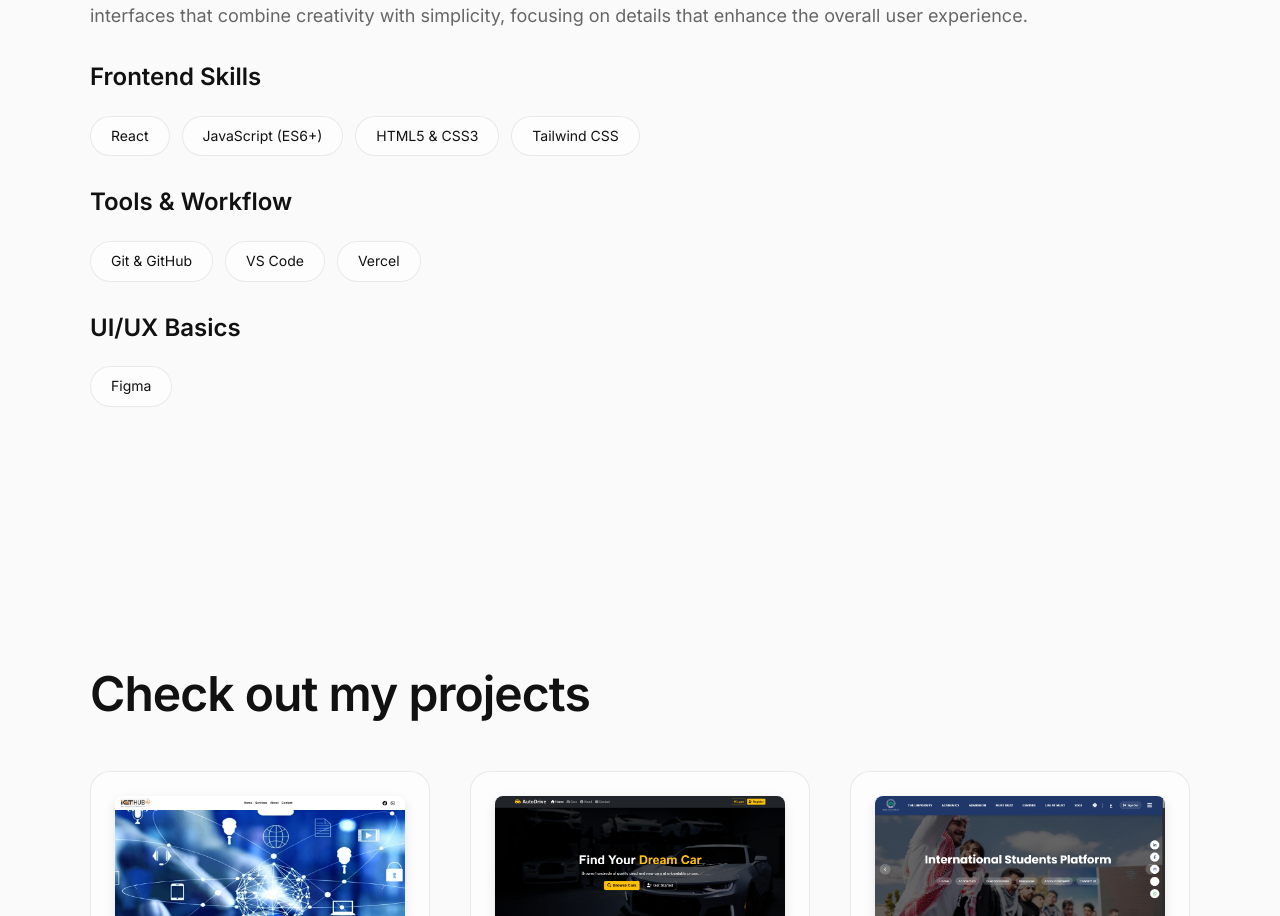
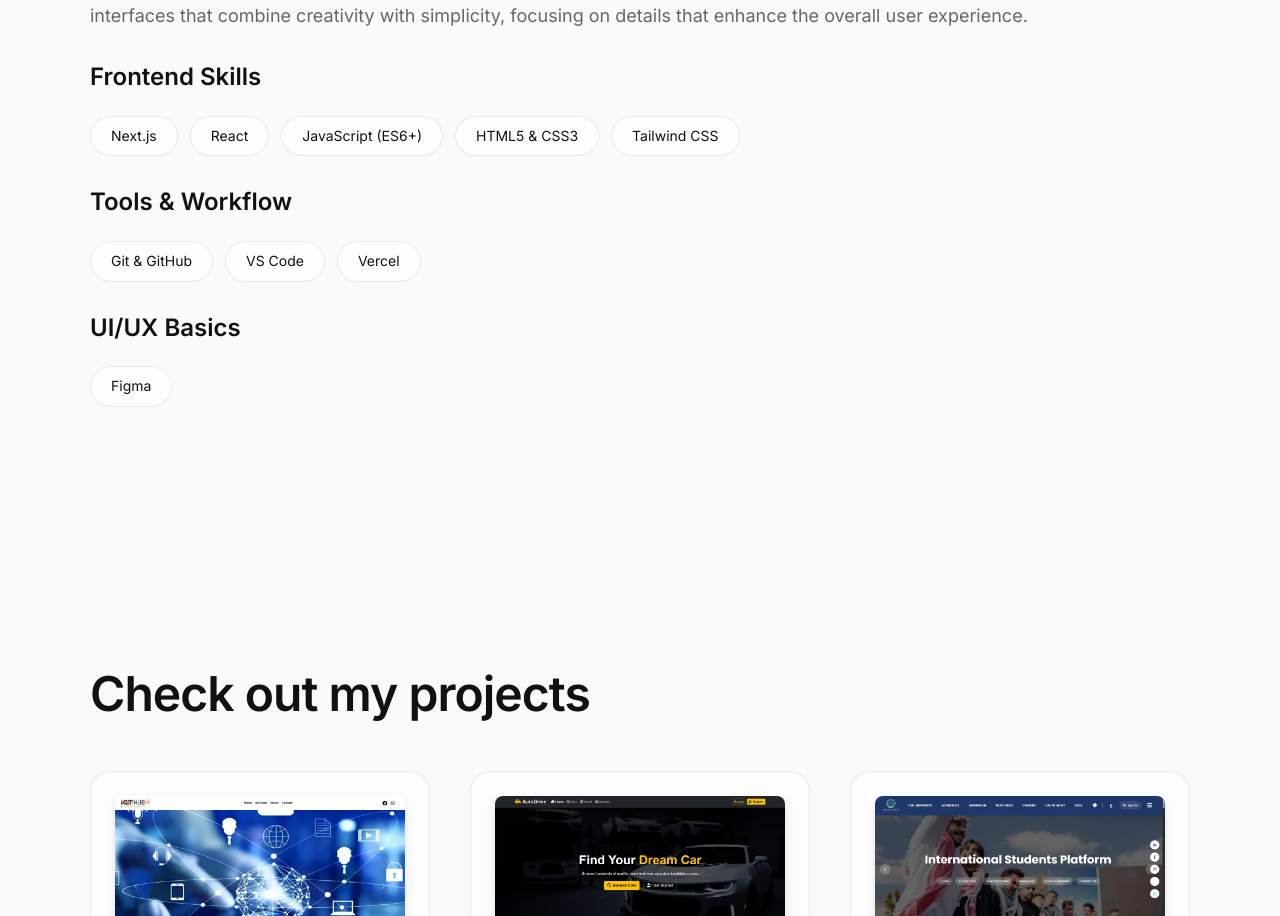
Before and after one commit to Kenzywaheed/KenzyWahid, a React (Vite) app: page / in a window 1280 px wide. Shown: the part 1324-2240 px from the top of the page. Built offline with nearby package versions, Linux system fonts and the light colour scheme.

Commit message:
Update CV link and add Next.js to skills

```diff
--- a/src/components/About.jsx
+++ b/src/components/About.jsx
@@ -12,6 +12,7 @@ const About = () => {
         <div className="mt-8">
           <h3>Frontend Skills</h3>
           <div className="tags-container">
+            <span className="tag">Next.js</span>
             <span className="tag">React</span>
             <span className="tag">JavaScript (ES6+)</span>
             <span className="tag">HTML5 & CSS3</span>
--- a/src/components/Hero.jsx
+++ b/src/components/Hero.jsx
@@ -34,7 +34,7 @@ const Hero = () => {
         </p>
         <div className="btn-group flex-center">
           <a href="#projects" className="btn btn-primary hover-lift">View My Work</a>
-          <a href="/cv_kenzy (1).pdf" download="Kenzy_Wahid_CV.pdf" className="btn btn-secondary hover-lift" style={{ display: 'flex', alignItems: 'center', gap: '0.5rem' }}>
+          <a href="/Kenzy-Wahid-Mohamed CV.pdf" download="Kenzy-Wahid-Mohamed CV.pdf" className="btn btn-secondary hover-lift" style={{ display: 'flex', alignItems: 'center', gap: '0.5rem' }}>
             <svg width="18" height="18" viewBox="0 0 24 24" fill="none" stroke="currentColor" strokeWidth="2" strokeLinecap="round" strokeLinejoin="round"><path d="M21 15v4a2 2 0 0 1-2 2H5a2 2 0 0 1-2-2v-4"></path><polyline points="7 10 12 15 17 10"></polyline><line x1="12" y1="15" x2="12" y2="3"></line></svg>
             Download CV
           </a>
```
